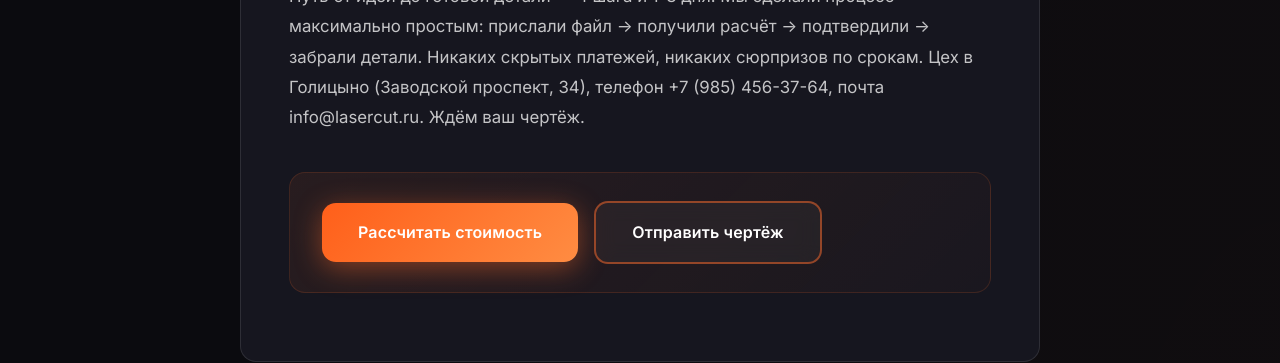
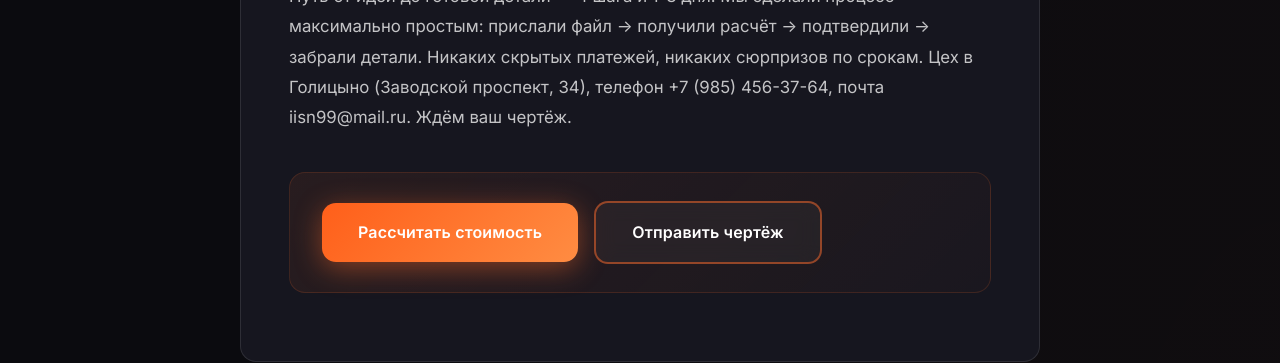
Before and after one commit to kaylas000/lazer-rezka, a Jekyll site: the page built from _posts/2026-05-15-kak-oformit-zakaz.md, in a window 1280 px wide and 900 px high, scrolled down 5504 px. Shown: the part 274-637 px from the top of the window. Built offline with Jekyll 4.4.1, drawn with Linux system fonts in a browser that asks for light colours; some of the changed text lies outside the part shown.

Commit message:
fix: email changed to iisn99@mail.ru everywhere

```diff
--- a/_config.yml
+++ b/_config.yml
@@ -98,7 +98,7 @@
 company:
   name: "Цех лазерной резки"
   phone: "+7 (985) 456-37-64"
-  email: "info@lasercut.ru"
+  email: "iisn99@mail.ru"
   address: "Голицыно, Заводской проспект, 34, Московская область"
   address_short: "Голицыно, Заводской пр-т, 34"
   hours: "Пн-Пт 09:00-18:00"
--- a/_data/business.yml
+++ b/_data/business.yml
@@ -2,7 +2,7 @@
 legalName: "Цех лазерной резки"
 phone: "+7 (985) 456-37-64"
 phone_clean: "+79854563764"
-email: "info@lasercut.ru"
+email: "iisn99@mail.ru"
 url: "https://ceh-lazer-rezka.ru"
 description: "Профессиональная лазерная резка металла в Москве и Голицыно. Точность ±0.01 мм, сроки от 1 дня. Сталь, нержавейка, алюминий. Гибка, покраска, сварка, пескоструй."
 foundingDate: "2020"
--- a/_posts/2026-05-15-kak-oformit-zakaz.md
+++ b/_posts/2026-05-15-kak-oformit-zakaz.md
@@ -41,7 +41,7 @@
 | Способ | Когда | Скорость ответа |
 |--------|-------|-----------------|
 | Форма на сайте `/contacts/` | В любое время | До 1 часа в рабочее время |
-| Email info@lasercut.ru | Для крупных файлов (>10 МБ) | До 1 часа |
+| Email iisn99@mail.ru | Для крупных файлов (>10 МБ) | До 1 часа |
 | [Онлайн-калькулятор](/calculator/) | Для предварительной оценки | Мгновенно |
 
 Что указать вместе с файлом:
@@ -132,7 +132,7 @@
 
 ## Заключение
 
-Путь от идеи до готовой детали — 4 шага и 1-3 дня. Мы сделали процесс максимально простым: прислали файл → получили расчёт → подтвердили → забрали детали. Никаких скрытых платежей, никаких сюрпризов по срокам. Цех в Голицыно (Заводской проспект, 34), телефон +7 (985) 456-37-64, почта info@lasercut.ru. Ждём ваш чертёж.
+Путь от идеи до готовой детали — 4 шага и 1-3 дня. Мы сделали процесс максимально простым: прислали файл → получили расчёт → подтвердили → забрали детали. Никаких скрытых платежей, никаких сюрпризов по срокам. Цех в Голицыно (Заводской проспект, 34), телефон +7 (985) 456-37-64, почта iisn99@mail.ru. Ждём ваш чертёж.
 
 <div class="article-cta">
   <a href="/calculator/" class="btn btn-primary">Рассчитать стоимость</a>
--- a/cloudflare-worker.js
+++ b/cloudflare-worker.js
@@ -54,7 +54,7 @@
         console.error('Groq API Error:', apiResponse.status);
         return new Response(JSON.stringify({
           error: true,
-          message: 'Извините, сейчас я временно недоступен. Позвоните: +7 (985) 456-37-64 или напишите на info@lasercut.ru'
+          message: 'Извините, сейчас я временно недоступен. Позвоните: +7 (985) 456-37-64 или напишите на iisn99@mail.ru'
         }), {
           status: 500,
           headers: { ...corsHeaders, 'Content-Type': 'application/json' }
@@ -169,7 +169,7 @@
 
 КОНТАКТЫ:
 - Телефон: +7 (985) 456-37-64
-- Email: info@lasercut.ru
+- Email: iisn99@mail.ru
 - Адрес: Голицыно, Заводской проспект, 34
 - Режим: Пн-Пт 9:00-18:00
 - Онлайн-калькулятор: https://ceh-lazer-rezka.ru/calculator/
```
